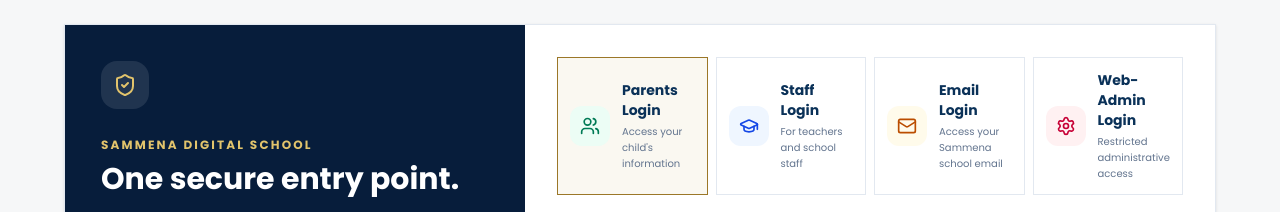
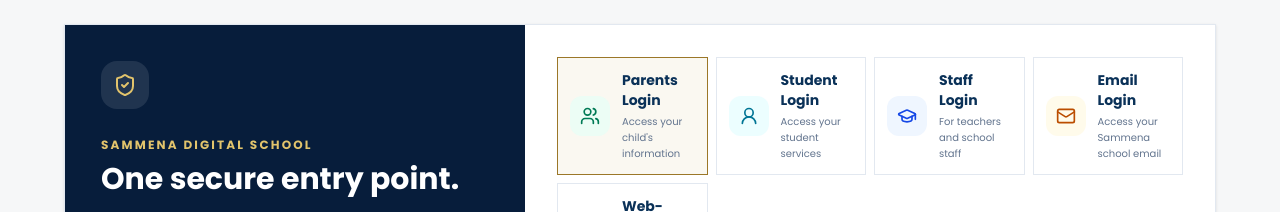
Before and after one commit to yurian51/sammena-school-website, a Next.js app: page /login in a window 1280 px wide. Shown: the part 462-674 px from the top of the page. Built offline with nearby package versions, Linux system fonts and the light colour scheme; no server answers.

Commit message:
fix: add role-correct student portal login

```diff
--- a/components/login-portal.tsx
+++ b/components/login-portal.tsx
@@ -4,16 +4,18 @@
 import Link from "next/link"
 import { Eye, EyeOff, ArrowRight, CheckCircle2, KeyRound, LockKeyhole, Mail, ShieldCheck, UserRound, Users, GraduationCap, Settings, AlertCircle } from "lucide-react"
 
-export type LoginAudience = "parent" | "staff" | "email" | "admin"
+export type LoginAudience = "parent" | "student" | "staff" | "email" | "admin"
 type LoginOption = { id: LoginAudience; label: string; description: string; icon: typeof Users; accent: string; destination: string }
 const options: LoginOption[] = [
   { id: "parent", label: "Parents Login", description: "Access your child's information", icon: Users, accent: "text-emerald-700 bg-emerald-50", destination: "/portal/parent" },
+  { id: "student", label: "Student Login", description: "Access your student services", icon: UserRound, accent: "text-cyan-700 bg-cyan-50", destination: "/portal/student" },
   { id: "staff", label: "Staff Login", description: "For teachers and school staff", icon: GraduationCap, accent: "text-blue-700 bg-blue-50", destination: "/portal" },
   { id: "email", label: "Email Login", description: "Access your Sammena school email", icon: Mail, accent: "text-amber-700 bg-amber-50", destination: "/portal" },
   { id: "admin", label: "Web-Admin Login", description: "Restricted administrative access", icon: Settings, accent: "text-rose-700 bg-rose-50", destination: "/portal" },
 ]
 const copy: Record<LoginAudience, { title: string; subtitle: string; identifier: string; helper: string; button: string; note: string }> = {
   parent: { title: "Parents Login", subtitle: "Access your child's authorised school information", identifier: "Email or phone number", helper: "Use the contact information registered with Sammena.", button: "Login to Parent Portal", note: "Parents can access only children linked to their authorised account." },
+  student: { title: "Student Login", subtitle: "Access your authorised student school services", identifier: "Student ID or school email", helper: "Use the student credential issued by Sammena.", button: "Login to Student Portal", note: "Student access is limited to your own authorised school record." },
   staff: { title: "Staff Login", subtitle: "Access authorised teaching and staff services", identifier: "Staff ID or email", helper: "Use the staff credential issued by Sammena.", button: "Login to Staff Portal", note: "Your role determines which classes, records and services you can access." },
   email: { title: "Email Login", subtitle: "Sign in to your Sammena school email account", identifier: "School email address", helper: "Use your official Sammena email address.", button: "Continue to Email", note: "Email credentials are handled by the configured school email provider." },
   admin: { title: "Web-Admin Login", subtitle: "Restricted access to school administration", identifier: "Administrator email", helper: "Administrative access is restricted and audited.", button: "Login to Web Admin", note: "Only authorised administrative accounts should use this entry point." },
@@ -56,7 +58,7 @@
           </div>
           <div className="mt-8 grid gap-8 lg:grid-cols-[.85fr_1.15fr]">
             <div className="rounded-2xl bg-[#f7f7f5] p-6 sm:p-7"><div className={`flex h-12 w-12 items-center justify-center rounded-xl ${selected.accent}`}><SelectedIcon className="h-6 w-6" aria-hidden="true" /></div><p className="mt-6 text-xs font-bold uppercase tracking-[0.16em] text-[#9b7728]">{selected.label}</p><h1 className="mt-2 text-2xl font-bold text-[#0a3158]">{details.title}</h1><p className="mt-3 text-sm leading-6 text-slate-600">{details.subtitle}.</p>
-              <div className="mt-6 space-y-3">{(active === "parent" ? ["View authorised child information", "Check verified attendance and results", "Review fees, receipts and notices", "Support for families with multiple children"] : active === "staff" ? ["Authorised class and student access", "Attendance and assessment workflows", "Teaching resources and timetable", "Role-based staff services"] : active === "email" ? ["School mailbox access", "Provider-managed authentication", "Secure account recovery", "School communication"] : ["Restricted administrative workspace", "Role and permission enforcement", "Sensitive-operation auditing", "Administrative service controls"]).map(item => <div key={item} className="flex gap-3 text-sm text-slate-600"><CheckCircle2 className="mt-0.5 h-4 w-4 shrink-0 text-[#0a3158]" aria-hidden="true" />{item}</div>)}</div>
+              <div className="mt-6 space-y-3">{(active === "parent" ? ["View authorised child information", "Check verified attendance and results", "Review fees, receipts and notices", "Support for families with multiple children"] : active === "student" ? ["View your school record", "Review attendance and published results", "Access timetable and learning resources", "Keep your account private"] : active === "staff" ? ["Authorised class and student access", "Attendance and assessment workflows", "Teaching resources and timetable", "Role-based staff services"] : active === "email" ? ["School mailbox access", "Provider-managed authentication", "Secure account recovery", "School communication"] : ["Restricted administrative workspace", "Role and permission enforcement", "Sensitive-operation auditing", "Administrative service controls"]).map(item => <div key={item} className="flex gap-3 text-sm text-slate-600"><CheckCircle2 className="mt-0.5 h-4 w-4 shrink-0 text-[#0a3158]" aria-hidden="true" />{item}</div>)}</div>
             </div>
             <div>
               <div className="flex items-center justify-between"><div><p className="text-xs font-bold uppercase tracking-[0.16em] text-[#9b7728]">Secure sign in</p><h2 className="mt-2 text-2xl font-bold text-[#0a3158]">Enter your credentials</h2></div><LockKeyhole className="h-6 w-6 text-[#9b7728]" aria-hidden="true" /></div>
```
